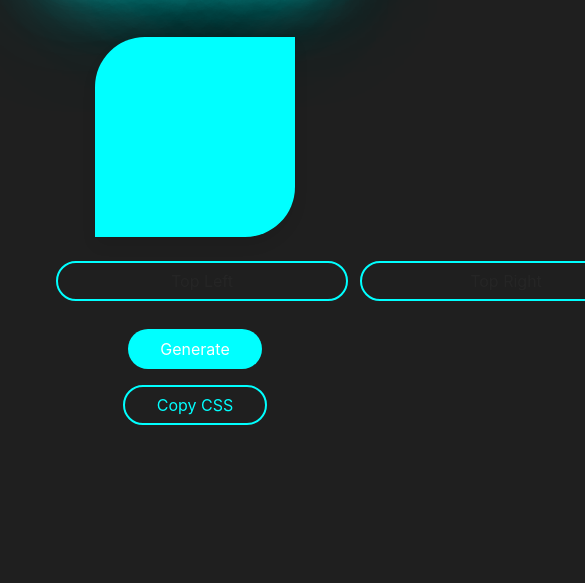
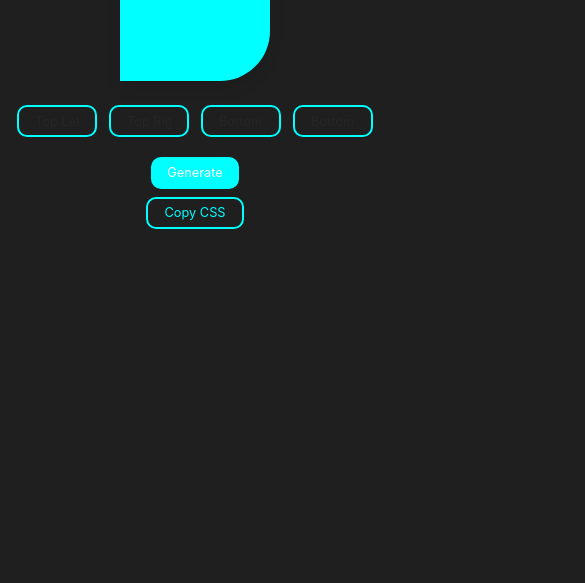
Before and after one commit to Bfrpaulon/Border-Radius-Generator, a plain HTML site: page index.html in a window 390 px wide. Shown: the part 261-844 px from the top of the page, 585 px wide, since content can reach past the window. Drawn offline with nearby package versions, Linux system fonts and the light colour scheme.

Commit message:
update mobile styles

```diff
--- a/assets/styles/index.css
+++ b/assets/styles/index.css
@@ -2,7 +2,8 @@
 @import url('https://fonts.googleapis.com/css?family=Orbitron');
 
 /* Estilo global */
-html, body {
+html,
+body {
   height: 100%;
   background: #1f1f1f;
   font-family: 'Orbitron', sans-serif;
@@ -49,7 +50,7 @@ html, body {
   border: 2px solid #0ff;
   border-radius: 20px;
   text-align: center;
-  margin-right: 0.5rem;
+  margin: auto;
   padding: 0.5rem 1rem;
   transition: all 0.3s ease-in-out;
 }
@@ -110,3 +111,57 @@ html, body {
 .notification.show {
   opacity: 1;
 }
+
+@media only screen and (max-width: 480px) {
+
+  /* Estilo global */
+  html,
+  body {
+    font-size: 16px;
+  }
+
+  /* Título */
+  .title {
+    font-size: 2rem;
+    margin-bottom: 1rem;
+  }
+
+  /* Caixa de exibição */
+  .box {
+    max-width: 150px;
+    height: 150px;
+    margin: 1rem auto;
+  }
+
+  /* Campos de entrada */
+  .input {
+    font-size: 0.8rem;
+    border-radius: 10px;
+    margin: auto;
+    width: 80px;
+  }
+
+  /* Botão de gerar */
+  #generate-btn {
+    margin-top: 0.5rem;
+    font-size: 0.8rem;
+    border-radius: 10px;
+    padding: 0.3rem 1rem;
+  }
+
+  /* Botão de copiar */
+  #copy-btn {
+    margin-top: 0.5rem;
+    font-size: 0.8rem;
+    border-radius: 10px;
+    padding: 0.3rem 1rem;
+  }
+
+  /* Notificação de sucesso de cópia */
+  .notification {
+    margin-top: 0.5rem;
+    font-size: 0.8rem;
+    border-radius: 10px;
+    padding: 0.3rem 1rem;
+  }
+}
```
Also changed, not shown: index.html (+1 -1 lines), 1 other file.
